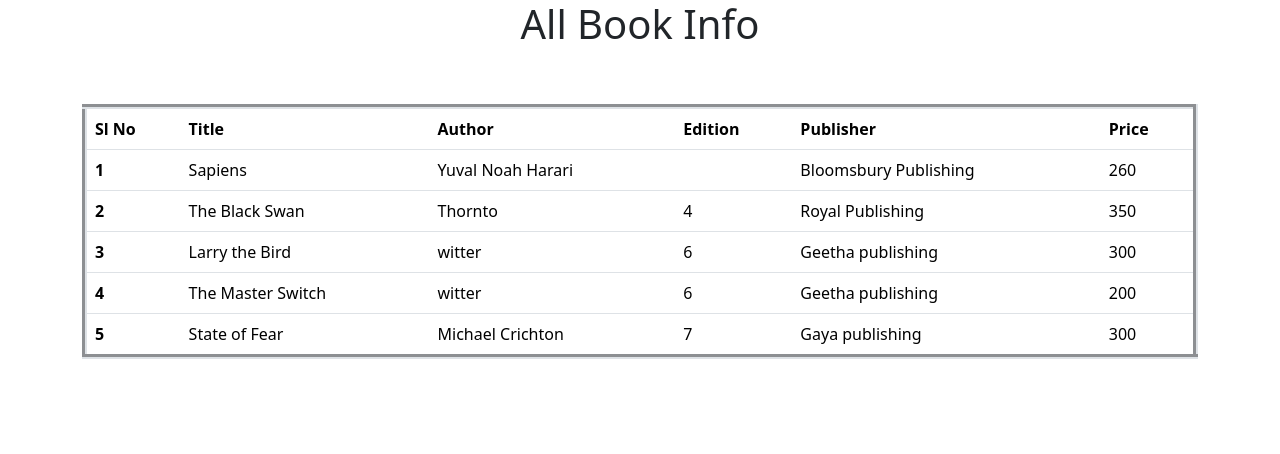
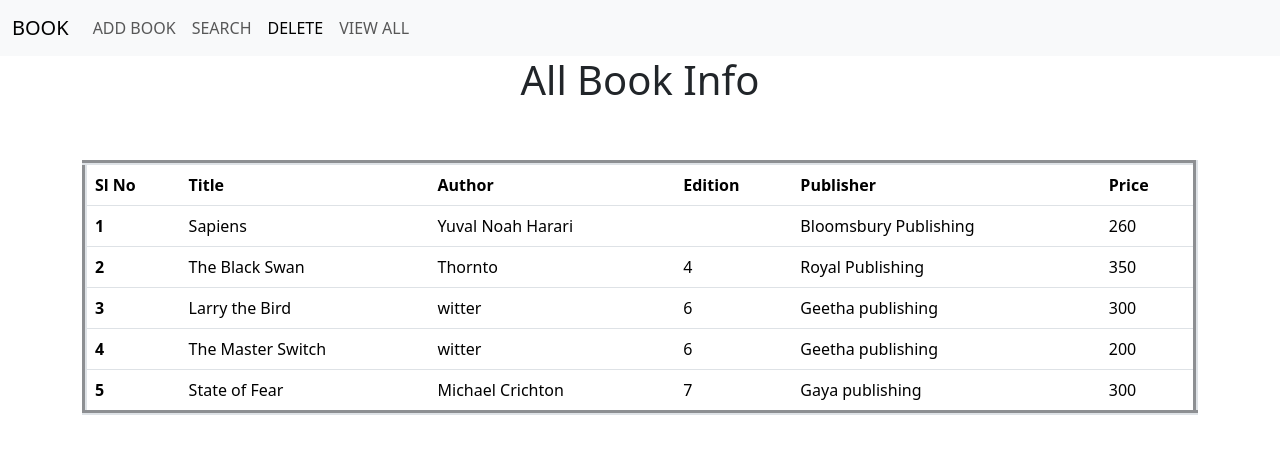
Before and after one commit to Stinamariya/Book-info-app, a plain HTML site: page viewall.html in a window 1280 px wide. Drawn offline with nearby package versions, Linux system fonts and the light colour scheme.

Commit message:
complete

```diff
--- a/viewall.html
+++ b/viewall.html
@@ -10,6 +10,31 @@
 </head>
 
 <body>
+    <nav class="navbar navbar-expand-lg bg-body-tertiary">
+        <div class="container-fluid">
+          <a class="navbar-brand" href="#">BOOK</a>
+          <button class="navbar-toggler" type="button" data-bs-toggle="collapse" data-bs-target="#navbarNav" aria-controls="navbarNav" aria-expanded="false" aria-label="Toggle navigation">
+            <span class="navbar-toggler-icon"></span>
+          </button>
+          <div class="collapse navbar-collapse" id="navbarNav">
+            <ul class="navbar-nav">
+
+              <li class="nav-item">
+                <a class="nav-link" href="index.html">ADD BOOK</a>
+              </li>
+              <li class="nav-item">
+                <a class="nav-link" href="search.html">SEARCH</a>
+              </li>
+              <li class="nav-item">
+                <a class="nav-link active" aria-current="page" href="delete.html">DELETE</a>
+              </li>
+              <li class="nav-item">
+                <a class="nav-link" href="viewall.html">VIEW ALL</a>
+              </li>
+            </ul>
+          </div>
+        </div>
+      </nav>
     <h1><center>All Book Info</center></h1>
     <br><br>
     <div class="container">
```
Also changed, not shown: delete.html (+25 -0 lines), home.html (deleted, +0 -33 lines), index.html (+25 -0 lines), search.html (+25 -0 lines).
